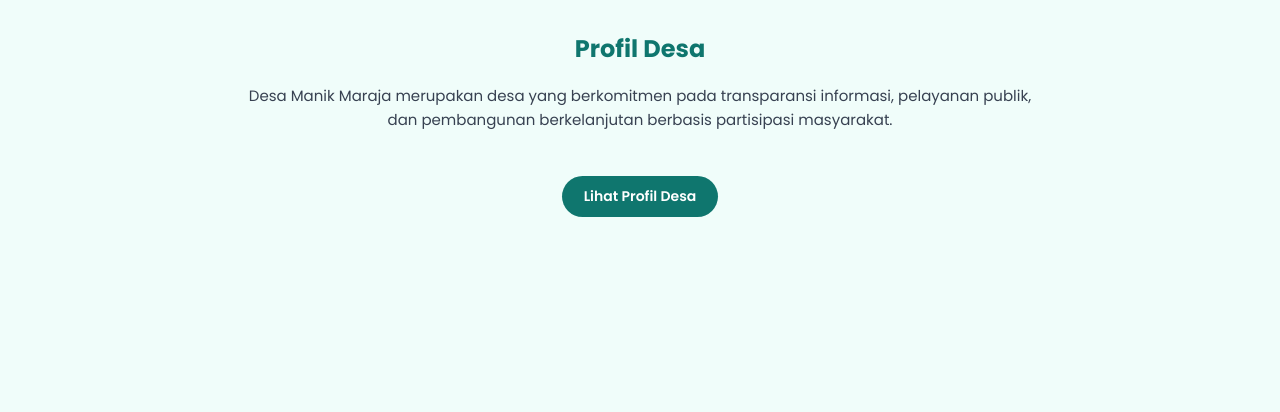
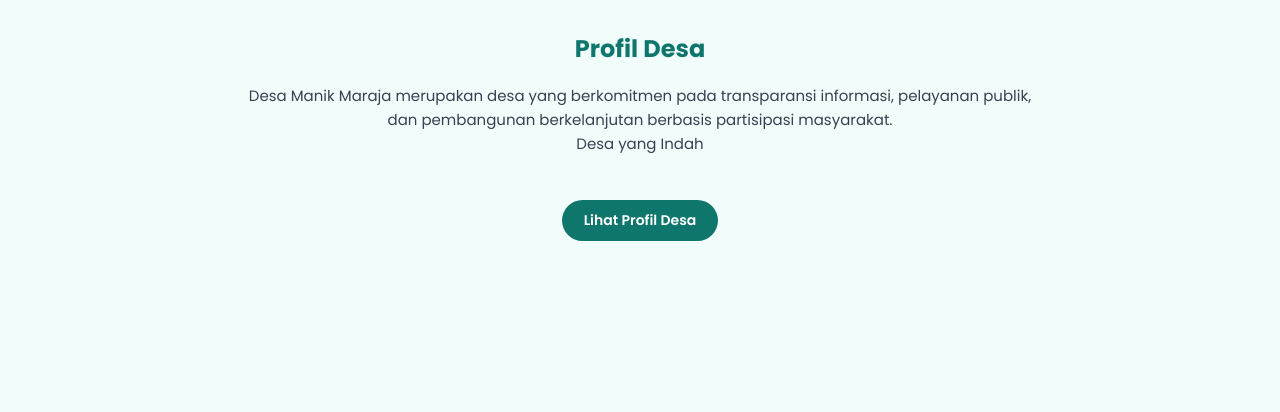
Before and after one commit to indrianiauliarahmadani/desa_manik_maraja, a plain HTML site: page index.html in a window 1280 px wide. Shown: the part 860-1272 px from the top of the page. Drawn offline with Linux system fonts and the light colour scheme.

Commit message:
Update index.html

```diff
--- a/index.html
+++ b/index.html
@@ -43,6 +43,9 @@
     <p style="text-align:center; max-width:800px; margin:auto">
       Desa Manik Maraja merupakan desa yang berkomitmen pada transparansi informasi,
       pelayanan publik, dan pembangunan berkelanjutan berbasis partisipasi masyarakat.
+    </p>
+    <p style="text-align:center; max-width:800px; margin:auto">
+      Desa yang Indah
     </p>
     <div style="text-align:center; margin-top:30px">
       <a href="profil.html" class="btn-primary">
```
